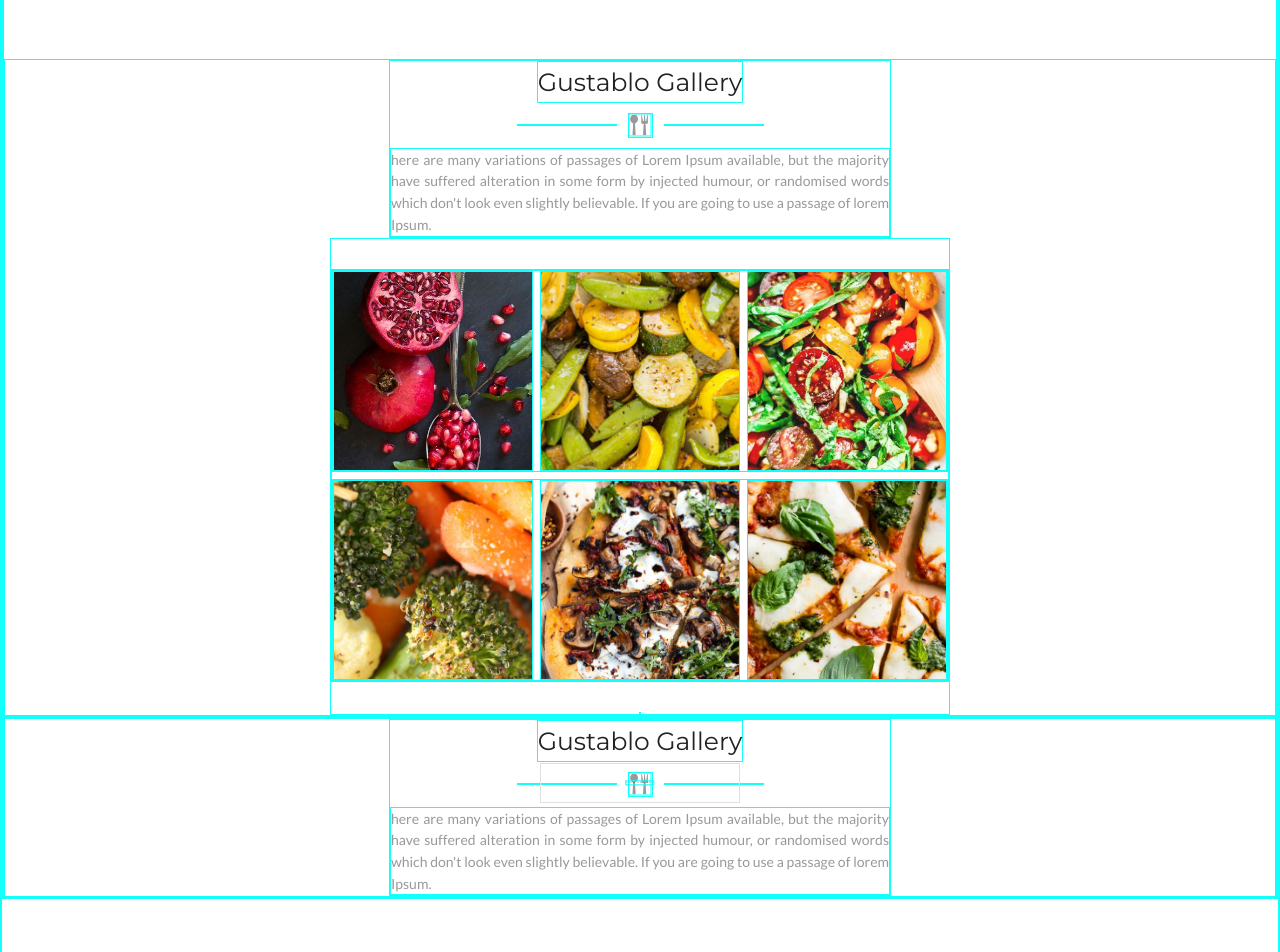
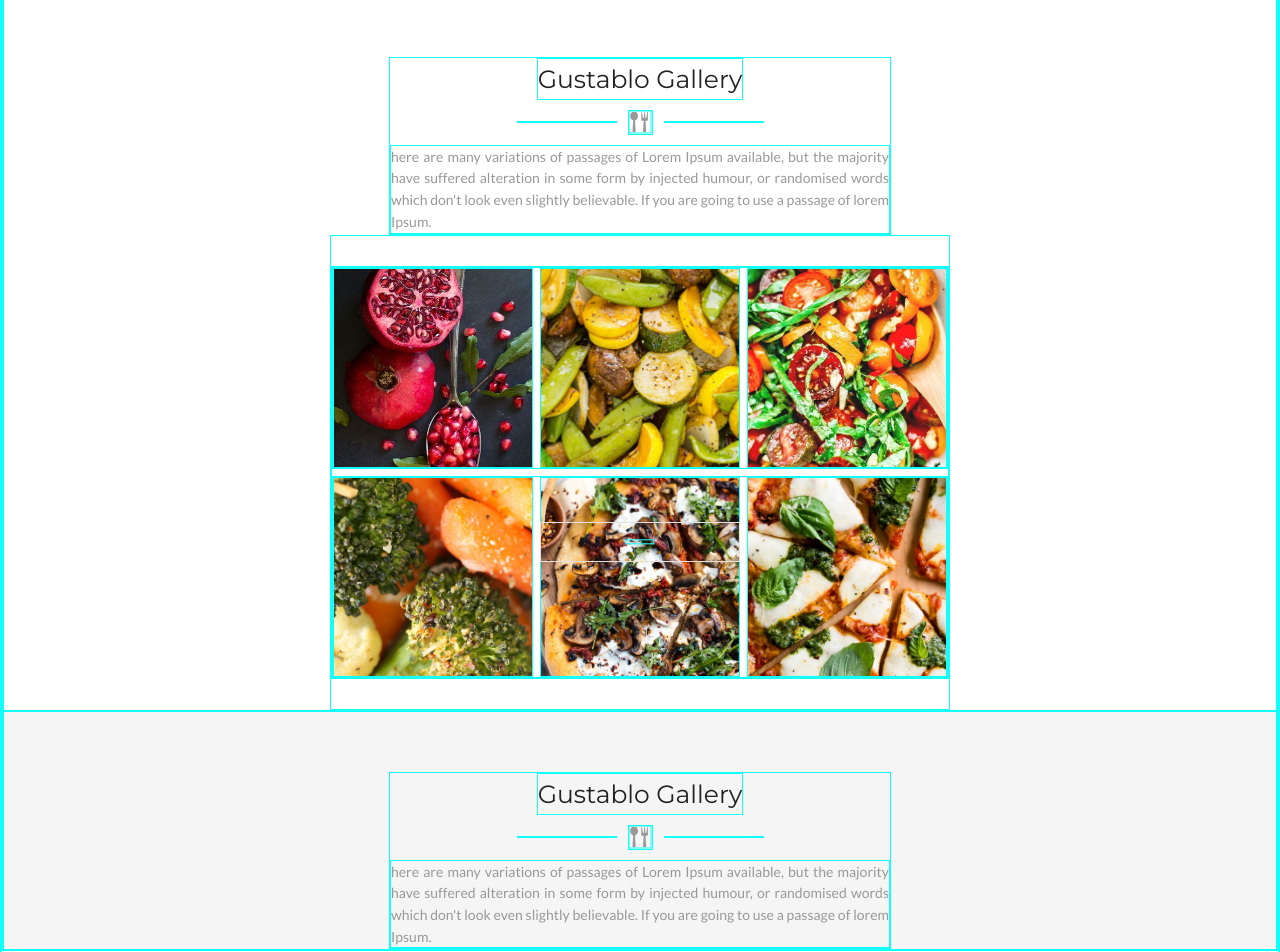
Before and after one commit to avaTzeng/Gustablo-restaurant-project, a website: page index.html in a window 1280 px wide. Shown: the part 1702-2654 px from the top of the page. Drawn offline with nearby package versions, Linux system fonts and the light colour scheme; a script that the page names is missing.

Commit message:
重構 html 的架構

```diff
--- a/index.html
+++ b/index.html
@@ -128,8 +128,7 @@
 
             </section>
 
-            <section class="section-team">
-                <div class="container">
+            <section class="section-team container">
                 <div class="title-divider">
                     <h2 class="heading-2">Meet Team</h2>
                     <span class="title-divider__icon">
@@ -140,8 +139,6 @@
 
 
                     <p class="paragraph-home-title paragraph">here are many variations of passages of Lorem Ipsum available, but the majority have suffered alteration in some form by injected humour, or randomised words which don't look even slightly believable. If you are going to use a passage of lorem Ipsum.</p>
-                    </div>
-
                 </div>
 
                 <div class="section-team__photos">
@@ -161,8 +158,7 @@
                 </div>
             </section>
 
-            <section class="section-gallery">
-                <div class="container">
+            <section class="section-gallery container">
                 <div class="title-divider">
                     <h2 class="heading-2">Gustablo Gallery</h2>
                     <span class="title-divider__icon">
@@ -203,17 +199,14 @@
                             </span>
                         </div>
                     </div>
-                        <div>
                     <div class="btn btn-transparent--big-grey">
                             <a href="#">View gallery</a>
                     </div>
-                        </div>
-                    </div>
+
                 </div>
             </section>
 
-            <section class="sectoin-pricing">
-                <div class="container">
+            <section class="section-pricing container">
                 <div class="title-divider">
                     <h2 class="heading-2">Gustablo Gallery</h2>
                     <span class="title-divider__icon">
@@ -223,7 +216,6 @@
                     </span>
                     <p class="paragraph-home-title paragraph">here are many variations of passages of Lorem Ipsum available, but the majority have suffered alteration in some form by injected humour, or randomised words which don't look even slightly believable. If you are going to use a passage of lorem Ipsum.</p>
                 </div>
-                </div>
             </section>
 
         </main>
```
Also changed, not shown: sass/pages/_home.scss (line endings or trailing spaces). Lines whose indentation alone changed are shown as unchanged.
